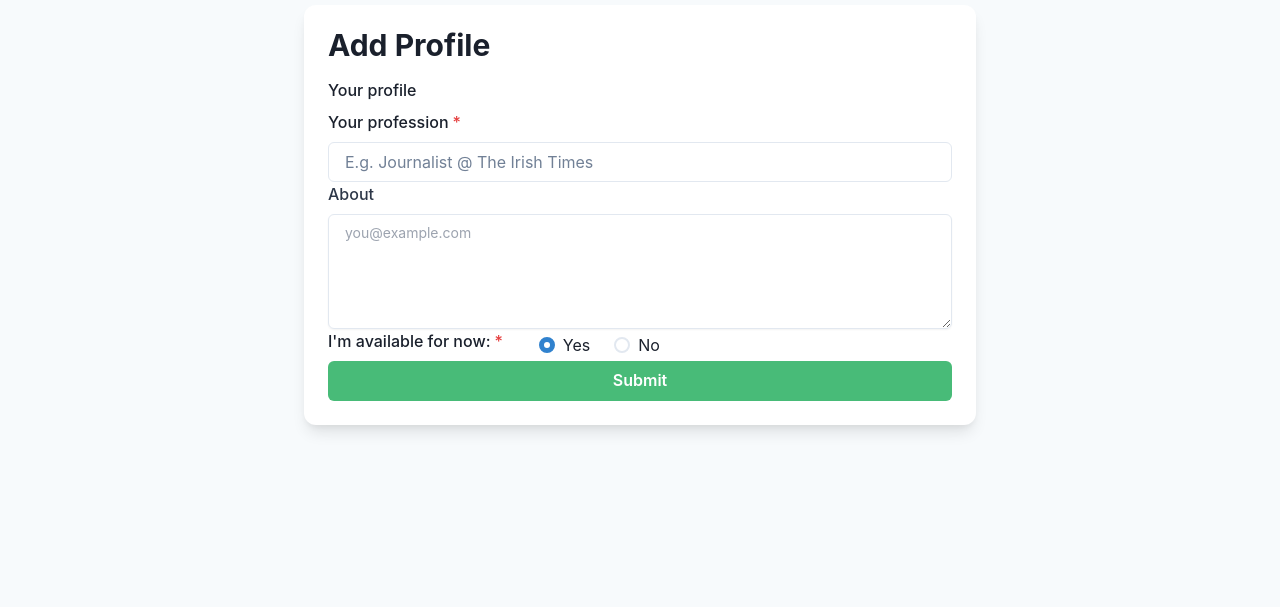
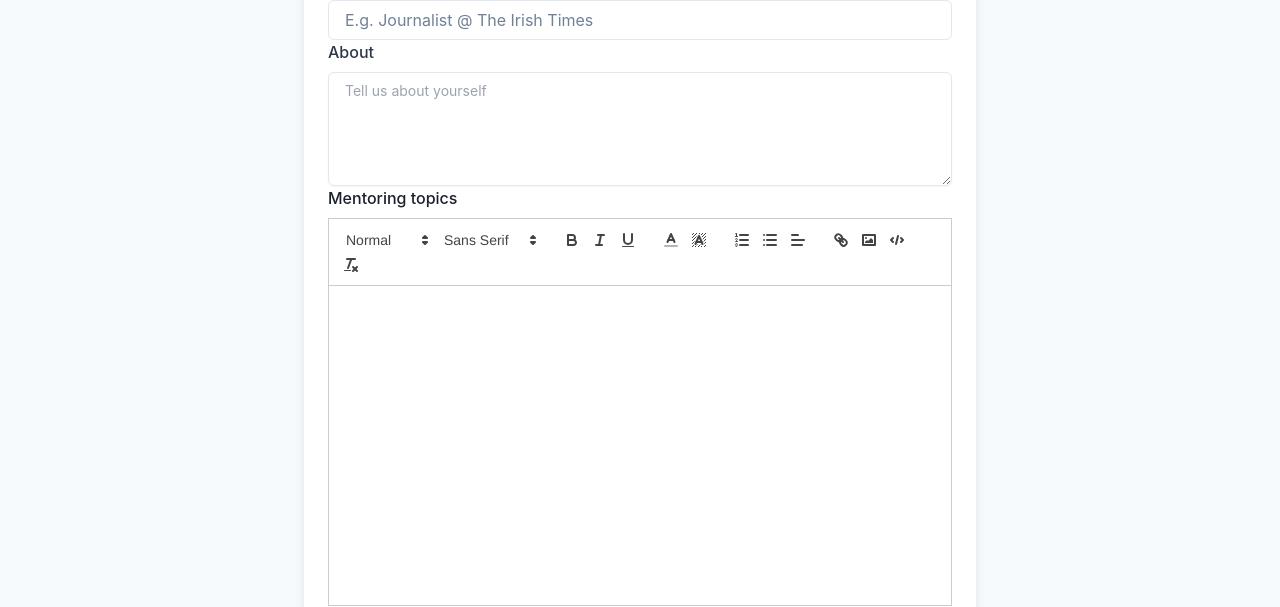
Before and after one commit to evangordo/mentorsClub, a Next.js app: page /mentorinfo in a window 1280 px wide. Shown: the part 249-856 px from the top of the page. Built offline with nearby package versions, Linux system fonts and the light colour scheme; no server answers.

Commit message:
got working editor

```diff
--- a/src/app/(auth)/mentorinfo/page.js
+++ b/src/app/(auth)/mentorinfo/page.js
@@ -14,19 +14,23 @@ import {
   RadioGroup,
   Radio,
 } from "@chakra-ui/react";
+import { Editor } from "primereact/editor";
 import { updateUserProfile } from "../../lib/actions";
 import { useFormState } from "react-dom";
-import { useEffect } from "react";
+import { useEffect, useState } from "react";
 import { useRouter } from "next/navigation";
 import ImagePicker from "@/app/components/ImagePicker";
-import { SmallCloseIcon } from "@chakra-ui/icons";
 
 export default function UserProfileEdit() {
+  const [mentoringTopics, setMentoringTopics] = useState("");
+
   const router = useRouter();
   const [state, formAction] = useFormState(updateUserProfile, undefined);
 
   useEffect(() => {
-    state?.success && router.push("/confirmation");
+    if (state?.success) {
+      router.push("/confirmation");
+    }
   }, [state?.success, router]);
 
   const handleSubmit = (event) => {
@@ -34,8 +38,18 @@ export default function UserProfileEdit() {
     const formData = new FormData(event.target);
     const email = localStorage.getItem("userEmail"); // Retrieve email from local storage
     formData.append("email", email);
+    formData.append("mentoringTopics", mentoringTopics);
     formAction(formData);
   };
+
+  function onEditorChange(e) {
+    // adding this so it doesnt show the <p> tags on the client
+    const textOnly = e.htmlValue.replace(/<\/?[^>]+(>|$)/g, "");
+    setMentoringTopics((prevValues) => ({
+      ...prevValues,
+      mentoringTopics: textOnly,
+    }));
+  }
 
   return (
     <Flex
@@ -83,13 +97,22 @@ export default function UserProfileEdit() {
           </FormLabel>
           <Textarea
             name="about"
-            placeholder="you@example.com"
+            placeholder="Tell us about yourself"
             rows={5}
             shadow="sm"
             focusBorderColor="brand.400"
             fontSize={{
               sm: "sm",
             }}
+          />
+          <FormLabel>Mentoring topics</FormLabel>
+          <Editor
+            color="black"
+            name="mentoringTopics"
+            id="mentoringTopics"
+            value={mentoringTopics}
+            onTextChange={onEditorChange}
+            style={{ height: "320px" }}
           />
           <FormControl as="fieldset" isRequired>
             <RadioGroup name="available" defaultValue="true">
--- a/src/app/lib/actions.js
+++ b/src/app/lib/actions.js
@@ -50,7 +50,8 @@ export const register = async (previousState, formData) => {
 };
 
 export const updateUserProfile = async (previousState, formData) => {
-  const { email, career, about, img, available } = Object.fromEntries(formData);
+  const { email, career, about, img, available, mentoringTopics } =
+    Object.fromEntries(formData);
 
   try {
     connectToDb();
@@ -63,6 +64,7 @@ export const updateUserProfile = async (previousState, formData) => {
     user.career = career;
     user.about = about;
     user.img = img;
+    user.mentoringTopics = mentoringTopics;
     user.available = available === "true";
 
     await user.save();
```
